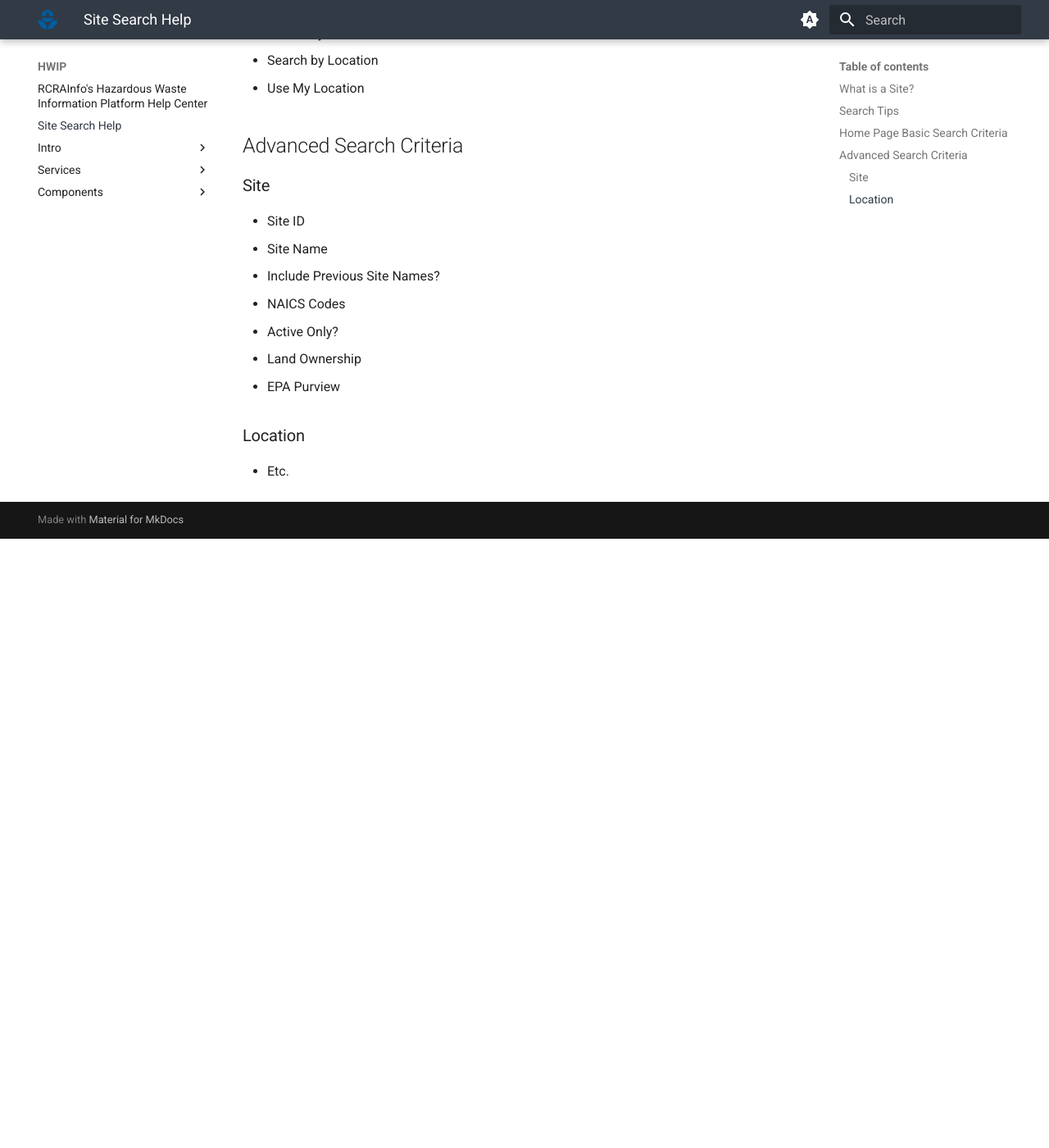
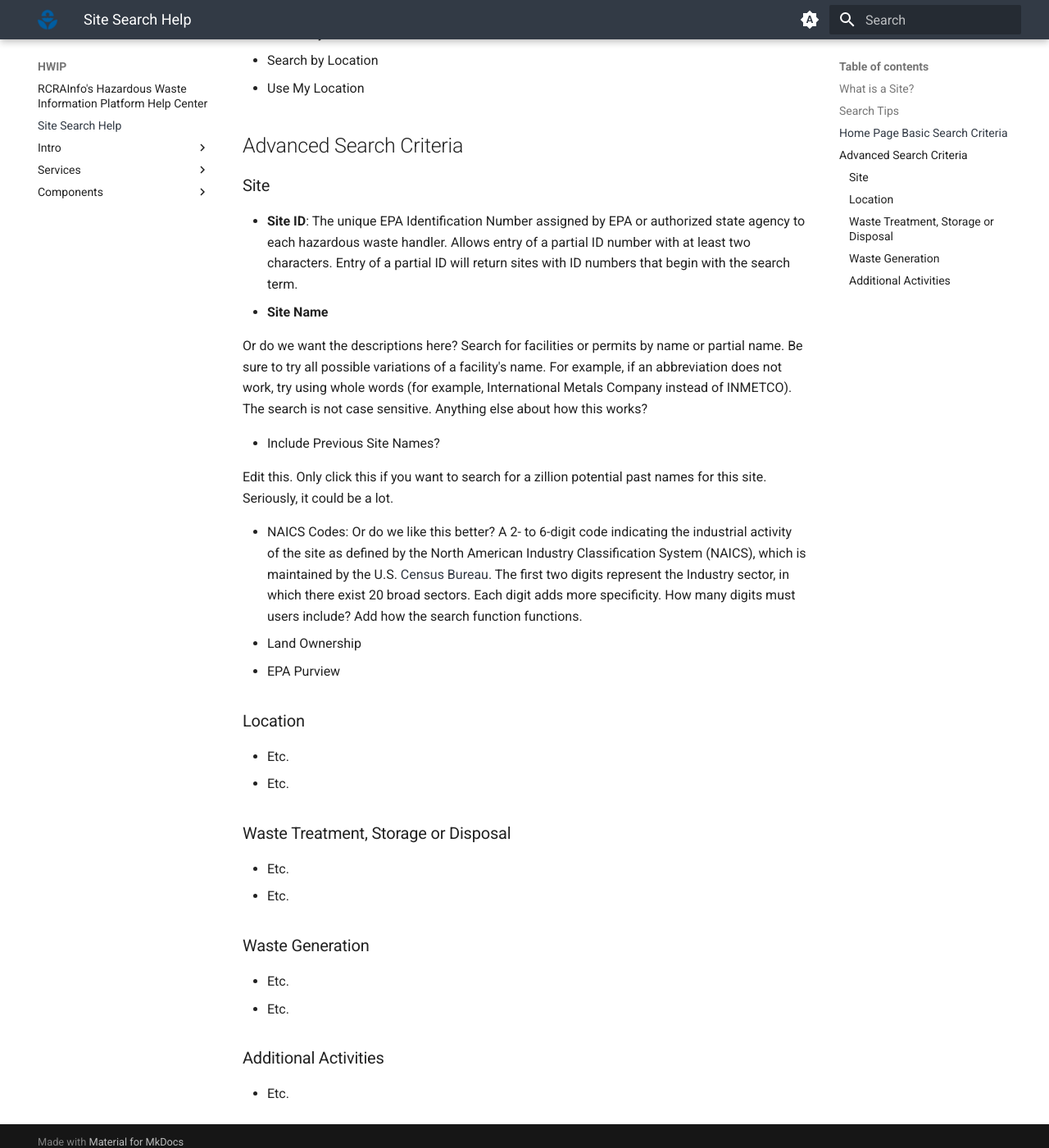
Before and after one commit to furrlori-oss/hwip, an MkDocs documentation site: the page built from docs/search-help.md, in a window 1280 px wide and 1400 px high, scrolled down 849 px. Shown: the whole window at 82% size. Built offline with MkDocs 1.6.1 and Material for MkDocs 9.7.7, drawn with Linux system fonts in a browser that asks for light colours; before the commit the page ends 1506 px from its top, so only the background shows below that.

Commit message:
Update search-help.md
All sections added

```diff
--- a/docs/search-help.md
+++ b/docs/search-help.md
@@ -15,12 +15,26 @@ The word “site” on this website refers to any type of regulated hazardous wa
 - Use My Location
 ## Advanced Search Criteria
 ### Site
-- Site ID
-- Site Name
+- **Site ID**: The unique EPA Identification Number assigned by EPA or authorized state agency to each hazardous waste handler. Allows entry of a partial ID number with at least two characters. Entry of a partial ID will return sites with ID numbers that begin with the search term.
+- **Site Name**
+
+  Or do we want the descriptions here? Search for facilities or permits by name or partial name. Be sure to try all possible variations of a facility's name. For example, if an abbreviation does not work, try using whole words (for example, International Metals Company instead of INMETCO). The search is not case sensitive. Anything else about how this works?
+
 - Include Previous Site Names?
-- NAICS Codes
-- Active Only?
+
+  Edit this. Only click this if you want to search for a zillion potential past names for this site. Seriously, it could be a lot.
+
+- NAICS Codes: Or do we like this better? A 2- to 6-digit code indicating the industrial activity of the site as defined by the North American Industry Classification System (NAICS), which is maintained by the U.S. [Census Bureau](https://www.census.gov/naics/). The first two digits represent the Industry sector, in which there exist 20 broad sectors. Each digit adds more specificity. How many digits must users include? Add how the search function functions.
 - Land Ownership
 - EPA Purview
 ### Location
 - Etc.
+- Etc.
+### Waste Treatment, Storage or Disposal
+- Etc.
+- Etc.
+### Waste Generation
+- Etc.
+- Etc.
+### Additional Activities
+- Etc.
```
